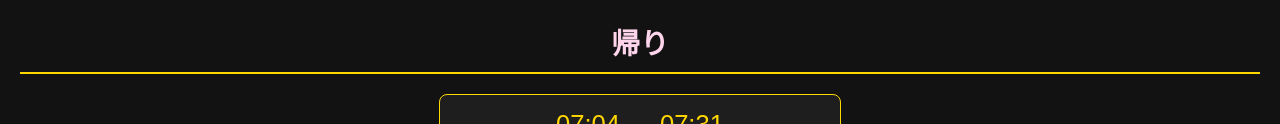
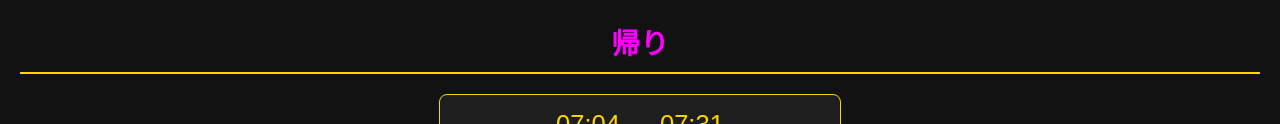
Before and after one commit to Chihaya100/bus-schedule, a plain HTML site: page index.html in a window 1280 px wide. Shown: the part 509-633 px from the top of the page. Drawn offline with Linux system fonts and the light colour scheme.

Commit message:
Update styles.css

```diff
--- a/styles.css
+++ b/styles.css
@@ -85,4 +85,4 @@ li:hover {
     }
 }
 
-h2.accent { color: #FFD5EC; }
+h2.accent { color: #FF00FF	; }
```
